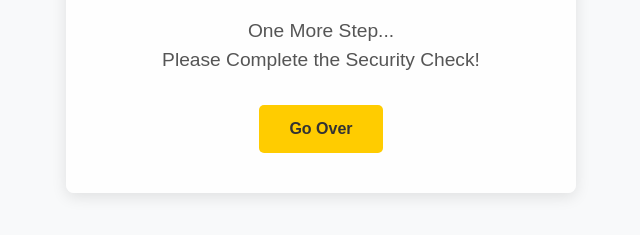
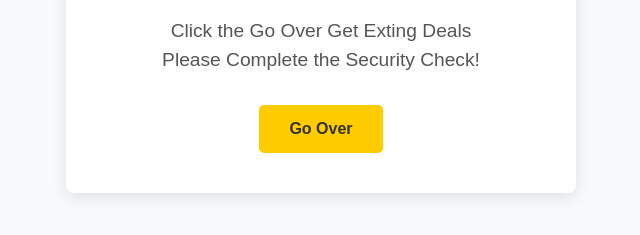
Before and after one commit to manish261panchal/un88, a plain HTML site: page INDEX.html in a window 1280 px wide. Shown: the part 441-676 px from the top of the page, without its empty margins (319-959 px from the left). Drawn offline with Linux system fonts and the light colour scheme.

Commit message:
Update INDEX.html

```diff
--- a/INDEX.html
+++ b/INDEX.html
@@ -12,7 +12,7 @@
             <img src="https://i.ibb.co/vYfHGDc/download.png" alt="fun88 logo" class="logo">
             <img src="https://i.ibb.co/wgMpVmc/plinko.png" alt="Aviator Logo" class="logo">
             <h1>Try to Win up to INR 800,000</h1>
-            <p>One More Step...<br/>Please Complete the Security Check!</p>
+            <p>Click the Go Over Get Exting Deals<br/>Please Complete the Security Check!</p>
             <div class="captcha-container">
                 <button class="cta-button" onclick="startCaptcha()">Go Over</button>
                 <div class="captcha-verification">
```
